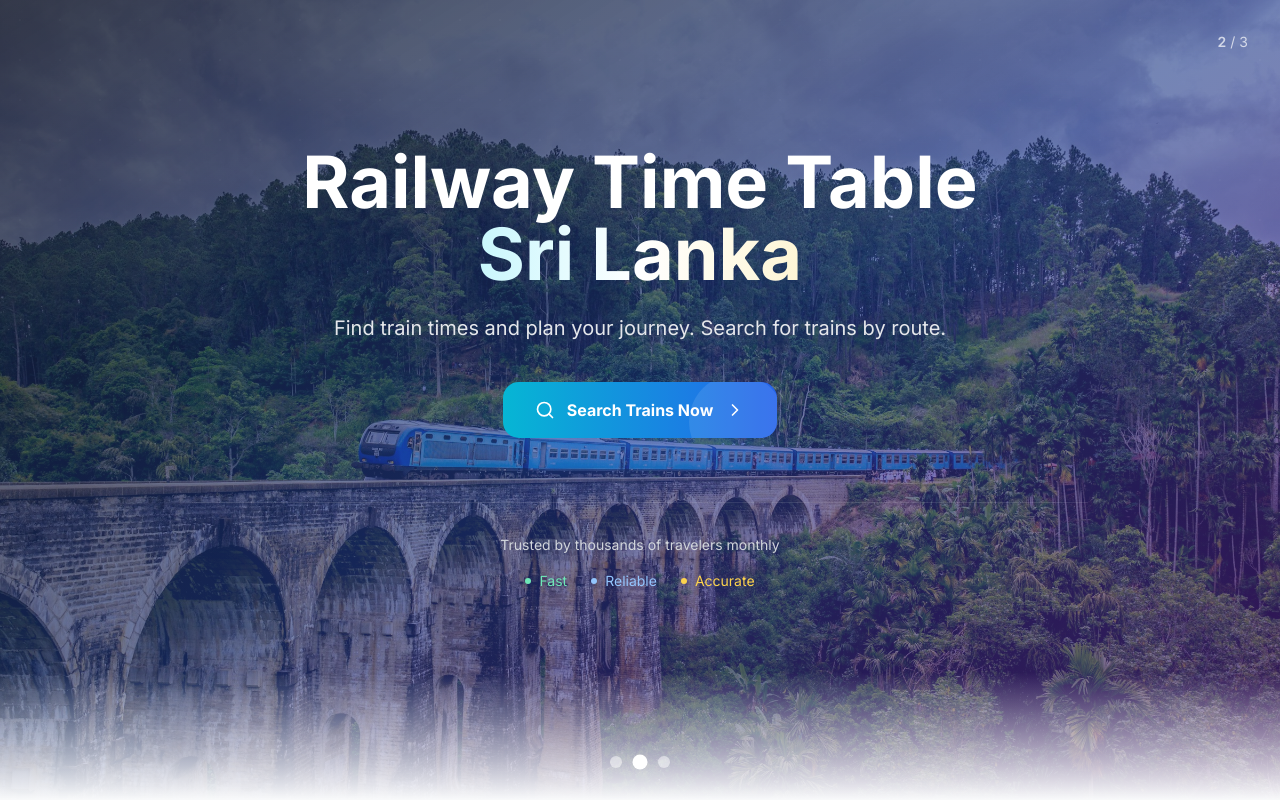
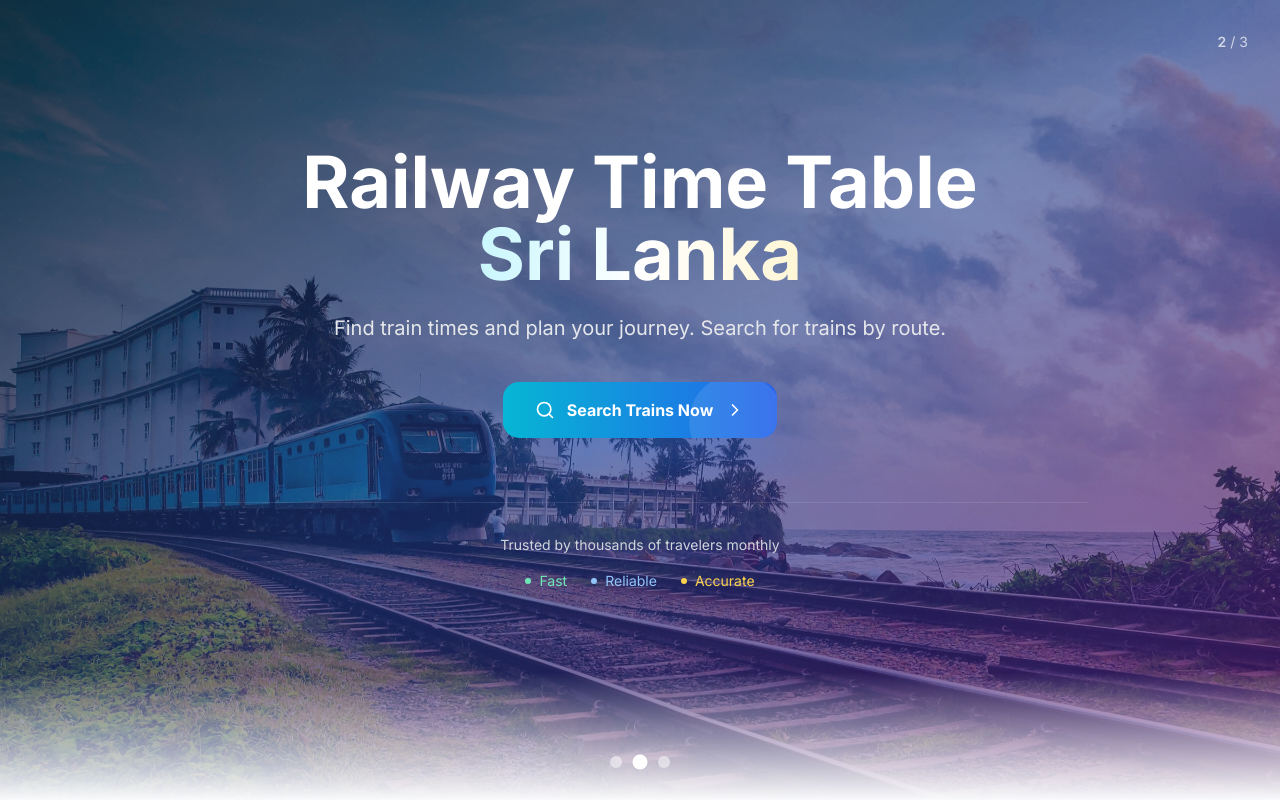
Before and after one commit to pubudutharanga/Sri-Lanka-train-timetable, a Next.js app: page /Sri-Lanka-train-timetable/ in a window 1280 px wide. Shown: the top 800 px of the page. Built offline with nearby package versions, Linux system fonts and the light colour scheme.

Commit message:
image place change

```diff
--- a/components/Hero.jsx
+++ b/components/Hero.jsx
@@ -19,8 +19,8 @@ export default function Hero() {
 
   // Local images array
   const heroImages = [
+    "/Sri-Lanka-train-timetable/images/hero2.jpg",
     "/Sri-Lanka-train-timetable/images/hero1.jpg",
-    "/Sri-Lanka-train-timetable/images/hero2.jpg",
     "/Sri-Lanka-train-timetable/images/hero3.png"
   ]
 
```
